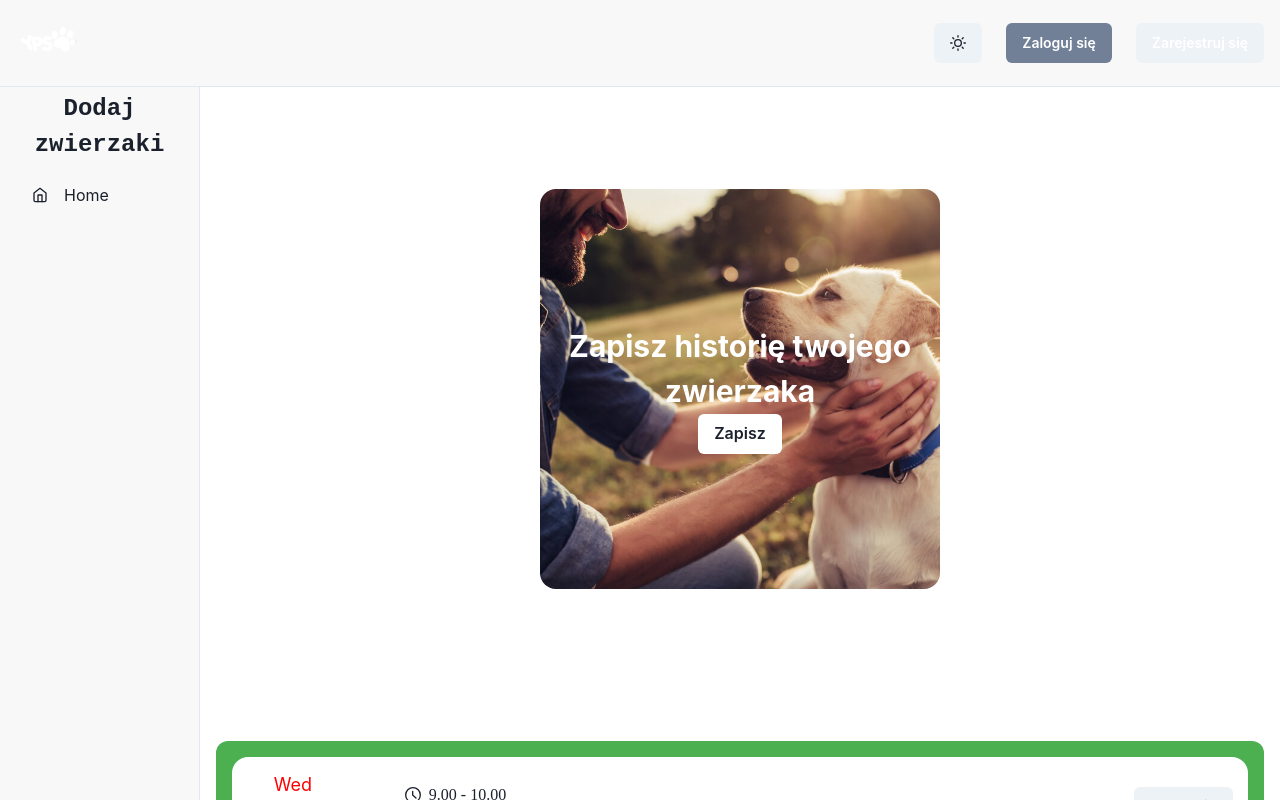
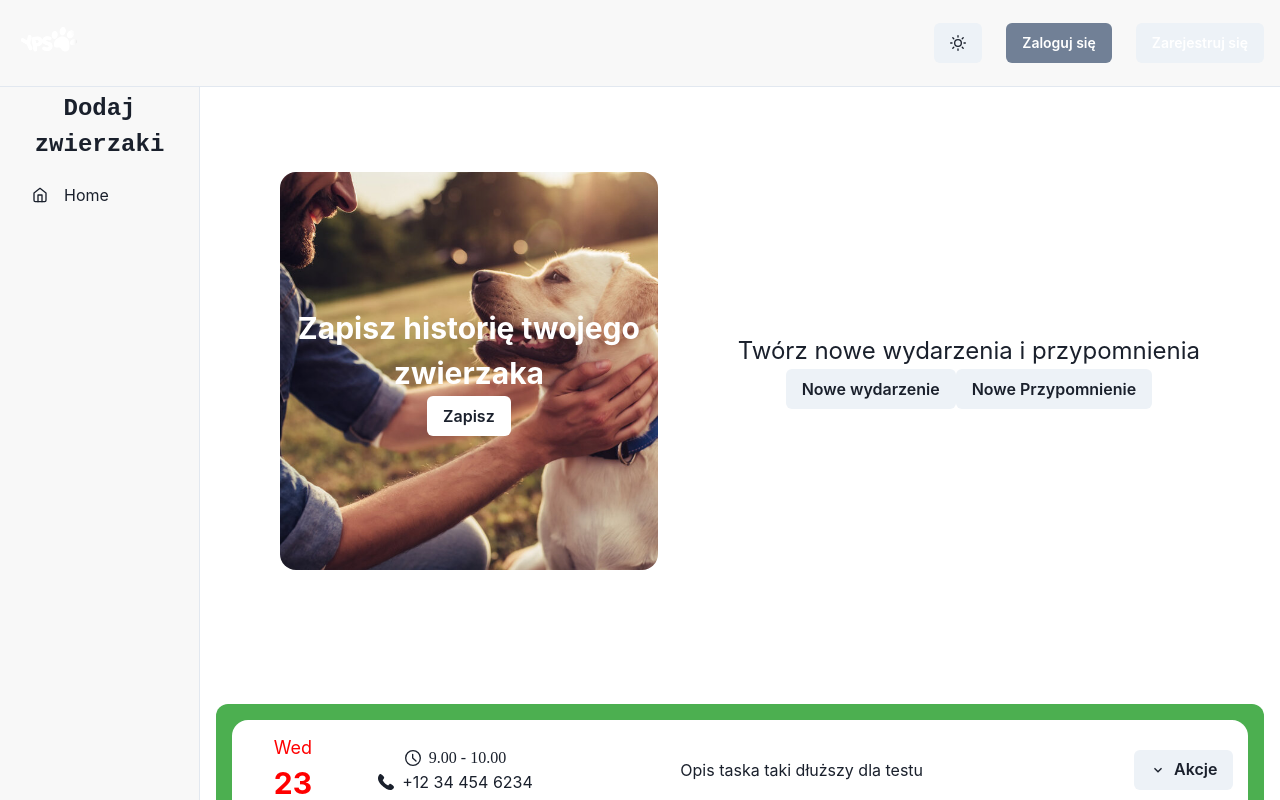
Before and after one commit to kczmrz/YourPetStory, a Next.js app: page /dashboard in a window 1280 px wide. Shown: the top 800 px of the page. Built offline with nearby package versions, Linux system fonts and the light colour scheme.

Commit message:
Add protothype of createEvent component

```diff
--- a/src/components/dashboard/features/AppFeatures.tsx
+++ b/src/components/dashboard/features/AppFeatures.tsx
@@ -4,12 +4,14 @@ import {
   Flex
 } from '@chakra-ui/react';
 import PhotosStory from './PhotosStory';
+import CreateEvents from './CreateEvents';
 
 export default function AppFeatures() {
     return (
         <Box h={"35%"} w={"100%"}>
           <Flex flexDirection={"row"} justifyContent={"space-evenly"} alignItems={"center"} h={"100%"}>
             <PhotosStory />
+            <CreateEvents />
           </Flex>
         </Box>
     )
--- /dev/null
+++ b/src/components/dashboard/features/CreateEvents.tsx
@@ -0,0 +1,23 @@
+import { Box, Flex, Text, Button } from "@chakra-ui/react"
+
+export default function CreateEvents() {
+    return (
+        <Box display="flex"
+        alignItems="center"
+        justifyContent="center">
+            <Flex flexDirection={"column"} justifyContent={"center"} alignItems={"center"}>
+                <Text fontSize={"2xl"} textAlign={"center"}>
+                    Twórz nowe wydarzenia i przypomnienia
+                </Text>
+                <Flex flexDirection={"row"} >
+                    <Button>
+                        Nowe wydarzenie
+                    </Button>
+                    <Button>
+                        Nowe Przypomnienie
+                    </Button>
+                </Flex>
+            </Flex>
+        </Box>
+    )
+}
--- a/src/components/dashboard/features/PhotosStory.tsx
+++ b/src/components/dashboard/features/PhotosStory.tsx
@@ -15,12 +15,17 @@ export default function PhotosStory() {
           bgSize="cover"
           bgPosition="center"
           bgRepeat="no-repeat"
-          w="400px"
-          h="400px"
+          minH={"300px"}
+          minW={"300px"}
+          w={"35%"}
+          h={"70%"}
           position="relative"
           onMouseEnter={() => setIsHovered(true)}
           onMouseLeave={() => setIsHovered(false)}
           borderRadius={"1rem"}
+          display="flex"
+          alignItems="center"
+          justifyContent="center"
         >
           <Box
             position="absolute"
```
Also changed, not shown: public/images/background/eventsBackground.png (added).
